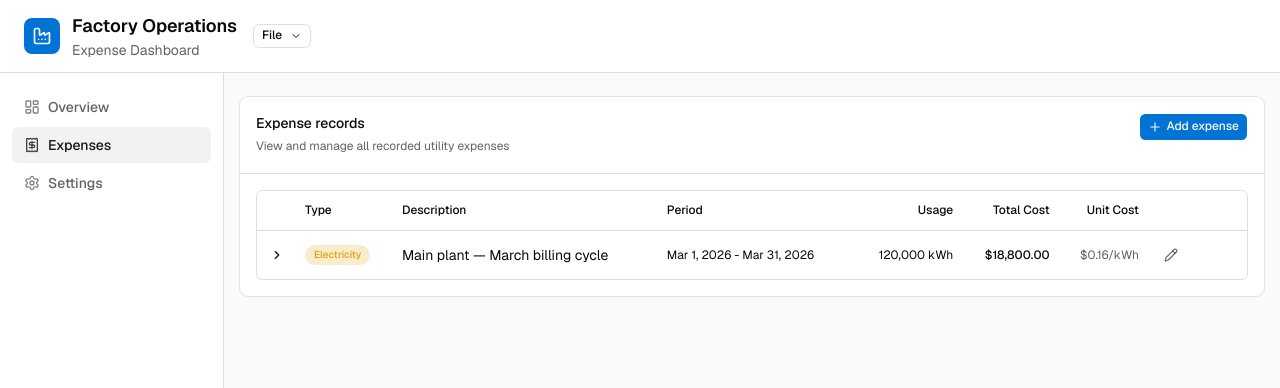
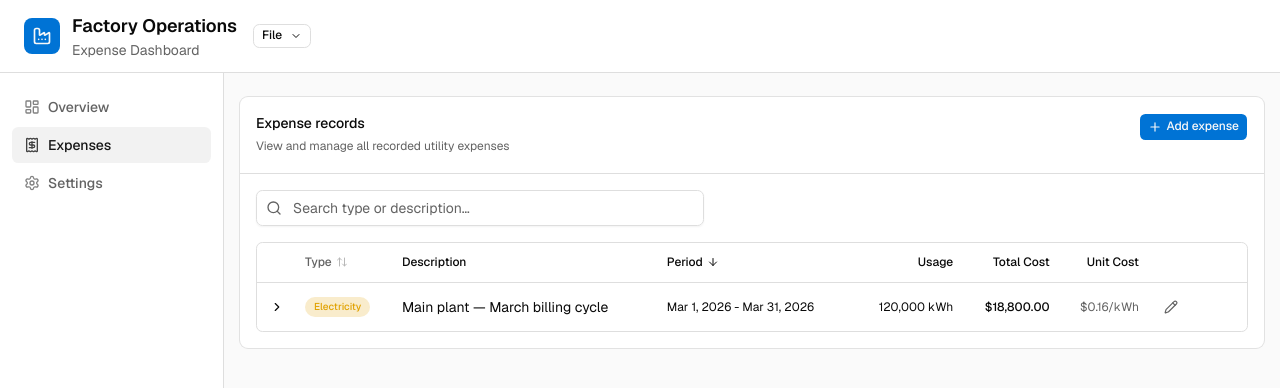
Before and after one commit to mama4294/opex-tracker, a Next.js app: page /expenses in a window 1280 px wide. Shown: the top 388 px of the page. Built offline with nearby package versions, Linux system fonts and the light colour scheme.

Commit message:
feat: search and filter on expenses table

```diff
--- a/components/expenses-table.tsx
+++ b/components/expenses-table.tsx
@@ -1,6 +1,6 @@
 "use client";
 
-import { Fragment, useState } from "react";
+import { Fragment, useMemo, useState } from "react";
 import {
   Card,
   CardAction,
@@ -19,12 +19,40 @@ import {
 } from "@/components/ui/table";
 import { Button } from "@/components/ui/button";
 import { Badge } from "@/components/ui/badge";
+import { Input } from "@/components/ui/input";
 import { useStore } from "@/store/useStore";
 import { utilityBadgeClassForColorId, utilityLabelFor } from "@/types/utility";
-import { ChevronRight, Pencil, Plus } from "lucide-react";
+import {
+  ArrowDown,
+  ArrowUp,
+  ArrowUpDown,
+  ChevronRight,
+  Pencil,
+  Plus,
+  Search,
+} from "lucide-react";
 import { cn, formatDateRange, formatMoney } from "@/lib/utils";
 
 const COL_COUNT = 8;
+
+type SortKey = "date" | "type";
+
+function SortHeaderIcon({
+  active,
+  direction,
+}: {
+  active: boolean;
+  direction: "asc" | "desc";
+}) {
+  if (!active) {
+    return <ArrowUpDown className="size-3 shrink-0 opacity-45" aria-hidden />;
+  }
+  return direction === "asc" ? (
+    <ArrowUp className="size-3 shrink-0" aria-hidden />
+  ) : (
+    <ArrowDown className="size-3 shrink-0" aria-hidden />
+  );
+}
 
 export function ExpensesTable() {
   const utilityEntries = useStore((state) => state.utilityEntries);
@@ -37,10 +65,52 @@ export function ExpensesTable() {
   );
 
   const [expandedRows, setExpandedRows] = useState<Set<string>>(new Set());
+  const [searchQuery, setSearchQuery] = useState("");
+  const [sortKey, setSortKey] = useState<SortKey>("date");
+  const [sortDir, setSortDir] = useState<"asc" | "desc">("desc");
 
-  const sortedEntries = [...utilityEntries].sort((a, b) =>
-    b.dateStart.localeCompare(a.dateStart),
-  );
+  const onSortClick = (key: SortKey) => {
+    if (key === sortKey) {
+      setSortDir((d) => (d === "asc" ? "desc" : "asc"));
+    } else {
+      setSortKey(key);
+      setSortDir(key === "date" ? "desc" : "asc");
+    }
+  };
+
+  const filteredAndSorted = useMemo(() => {
+    const q = searchQuery.trim().toLowerCase();
+    let list = utilityEntries;
+    if (q) {
+      list = utilityEntries.filter((entry) => {
+        const typeLabel = utilityLabelFor(
+          utilityTypeDefinitions,
+          entry.utility,
+        ).toLowerCase();
+        const desc = (entry.description?.trim() ?? "").toLowerCase();
+        return typeLabel.includes(q) || desc.includes(q);
+      });
+    }
+    return [...list].sort((a, b) => {
+      let cmp = 0;
+      if (sortKey === "date") {
+        cmp = a.dateStart.localeCompare(b.dateStart);
+        if (cmp === 0) cmp = a.id.localeCompare(b.id);
+      } else {
+        const la = utilityLabelFor(
+          utilityTypeDefinitions,
+          a.utility,
+        ).toLowerCase();
+        const lb = utilityLabelFor(
+          utilityTypeDefinitions,
+          b.utility,
+        ).toLowerCase();
+        cmp = la.localeCompare(lb);
+        if (cmp === 0) cmp = a.dateStart.localeCompare(b.dateStart);
+      }
+      return sortDir === "asc" ? cmp : -cmp;
+    });
+  }, [utilityEntries, utilityTypeDefinitions, searchQuery, sortKey, sortDir]);
 
   return (
     <Card>
@@ -61,16 +131,76 @@ export function ExpensesTable() {
         </CardAction>
       </CardHeader>
 
-      <CardContent>
+      <CardContent className="space-y-4">
+        <div className="relative max-w-md">
+          <Search
+            className="pointer-events-none absolute left-2.5 top-1/2 size-4 -translate-y-1/2 text-muted-foreground"
+            aria-hidden
+          />
+          <Input
+            type="search"
+            value={searchQuery}
+            onChange={(e) => setSearchQuery(e.target.value)}
+            placeholder="Search type or description…"
+            className="ps-9"
+            aria-label="Search expenses by type or description"
+          />
+        </div>
+
         <div className="rounded-md border">
           <Table>
             <TableHeader>
               <TableRow>
                 <TableHead className="w-[40px]" />
-                <TableHead>Type</TableHead>
+                <TableHead
+                  aria-sort={
+                    sortKey === "type"
+                      ? sortDir === "asc"
+                        ? "ascending"
+                        : "descending"
+                      : "none"
+                  }
+                >
+                  <button
+                    type="button"
+                    onClick={() => onSortClick("type")}
+                    className={cn(
+                      "-ms-2 inline-flex items-center gap-1 rounded-md px-2 py-1 text-left text-xs font-medium hover:bg-muted/80",
+                      sortKey === "type" ? "text-foreground" : "text-muted-foreground",
+                    )}
+                  >
+                    Type
+                    <SortHeaderIcon
+                      active={sortKey === "type"}
+                      direction={sortDir}
+                    />
+                  </button>
+                </TableHead>
                 <TableHead>Description</TableHead>
-                <TableHead className="min-w-[140px] max-w-[240px]">
-                  Period
+                <TableHead
+                  className="min-w-[140px] max-w-[240px]"
+                  aria-sort={
+                    sortKey === "date"
+                      ? sortDir === "asc"
+                        ? "ascending"
+                        : "descending"
+                      : "none"
+                  }
+                >
+                  <button
+                    type="button"
+                    onClick={() => onSortClick("date")}
+                    className={cn(
+                      "-ms-2 inline-flex items-center gap-1 rounded-md px-2 py-1 text-left text-xs font-medium hover:bg-muted/80",
+                      sortKey === "date" ? "text-foreground" : "text-muted-foreground",
+                    )}
+                  >
+                    Period
+                    <SortHeaderIcon
+                      active={sortKey === "date"}
+                      direction={sortDir}
+                    />
+                  </button>
                 </TableHead>
 
                 <TableHead className="text-right">Usage</TableHead>
@@ -81,7 +211,7 @@ export function ExpensesTable() {
             </TableHeader>
 
             <TableBody>
-              {sortedEntries.length === 0 ? (
+              {utilityEntries.length === 0 ? (
                 <TableRow>
                   <TableCell
                     colSpan={COL_COUNT}
@@ -91,8 +221,17 @@ export function ExpensesTable() {
                     started.
                   </TableCell>
                 </TableRow>
+              ) : filteredAndSorted.length === 0 ? (
+                <TableRow>
+                  <TableCell
+                    colSpan={COL_COUNT}
+                    className="text-center py-8 text-muted-foreground"
+                  >
+                    No expenses match your search.
+                  </TableCell>
+                </TableRow>
               ) : (
-                sortedEntries.map((entry) => {
+                filteredAndSorted.map((entry) => {
                   const defIndex = utilityTypeDefinitions.findIndex(
                     (d) => d.id === entry.utility,
                   );
```
